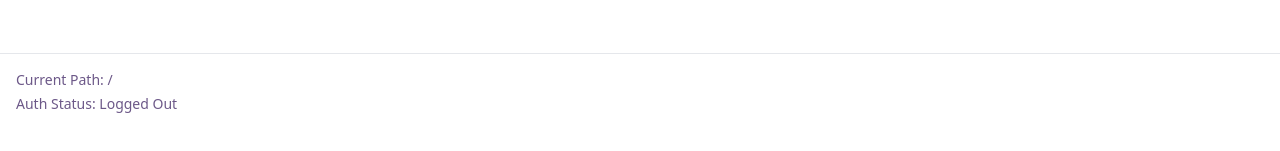
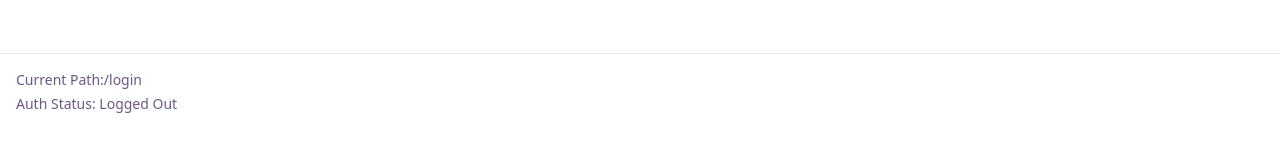
Before and after one commit to robertdrucker/authy, a Next.js app: page /login in a window 1280 px wide. Shown: the part 331-482 px from the top of the page. Built offline with nearby package versions, Linux system fonts and the light colour scheme; no server answers.

Commit message:
usePathname & session to get logged in status

```diff
--- a/app/login/page.tsx
+++ b/app/login/page.tsx
@@ -1,7 +1,15 @@
+import { auth } from "@/auth";
 import AuthPanel from "@/components/auth-panel";
 import { LoginForm } from "@/components/login-form";
+import { redirect } from "next/navigation";
 
 export default async function Login() {
+  const session = await auth();
+
+  if (session) {
+    redirect("/");
+  }
+
   return (
     <div className="min-h-screen">
       <div className="overflow-hidden mx-auto w-full max-w-7xl">
@@ -14,7 +22,7 @@ export default async function Login() {
             <LoginForm />
           </div>
         </div>
-        <AuthPanel />
+        <AuthPanel session={session} />
       </div>
     </div>
   );
--- a/app/page.tsx
+++ b/app/page.tsx
@@ -1,6 +1,9 @@
 import AuthPanel from "@/components/auth-panel";
 
+import { auth } from "@/auth";
+
 export default async function Home() {
+  const session = await auth();
   return (
     <div className="min-h-screen">
       <div className="overflow-hidden mx-auto w-full max-w-7xl">
@@ -15,7 +18,7 @@ export default async function Home() {
             </p>
           </div>
         </div>
-        <AuthPanel />
+        <AuthPanel session={session} />
       </div>
     </div>
   );
--- a/components/auth-panel.tsx
+++ b/components/auth-panel.tsx
@@ -1,9 +1,14 @@
-export default function AuthPanel() {
+"use client";
+import { Session } from "next-auth";
+import { usePathname } from "next/navigation";
+
+export default function AuthPanel({ session }: { session: Session | null }) {
+  const pathname = usePathname();
   return (
     <div className="bg-white p-4 border-t border-gray-200">
       <div className="text-sm text-brand-secondary/70 space-y-1">
-        <p>Current Path: /</p>
-        <p>Auth Status: Logged Out</p>
+        <p>Current Path:{pathname}</p>
+        <p>Auth Status: {session ? "Logged In" : "Logged Out"}</p>
       </div>
     </div>
   );
```
Also changed, not shown: 1 other file (tests, documents, lock files or other folders).
